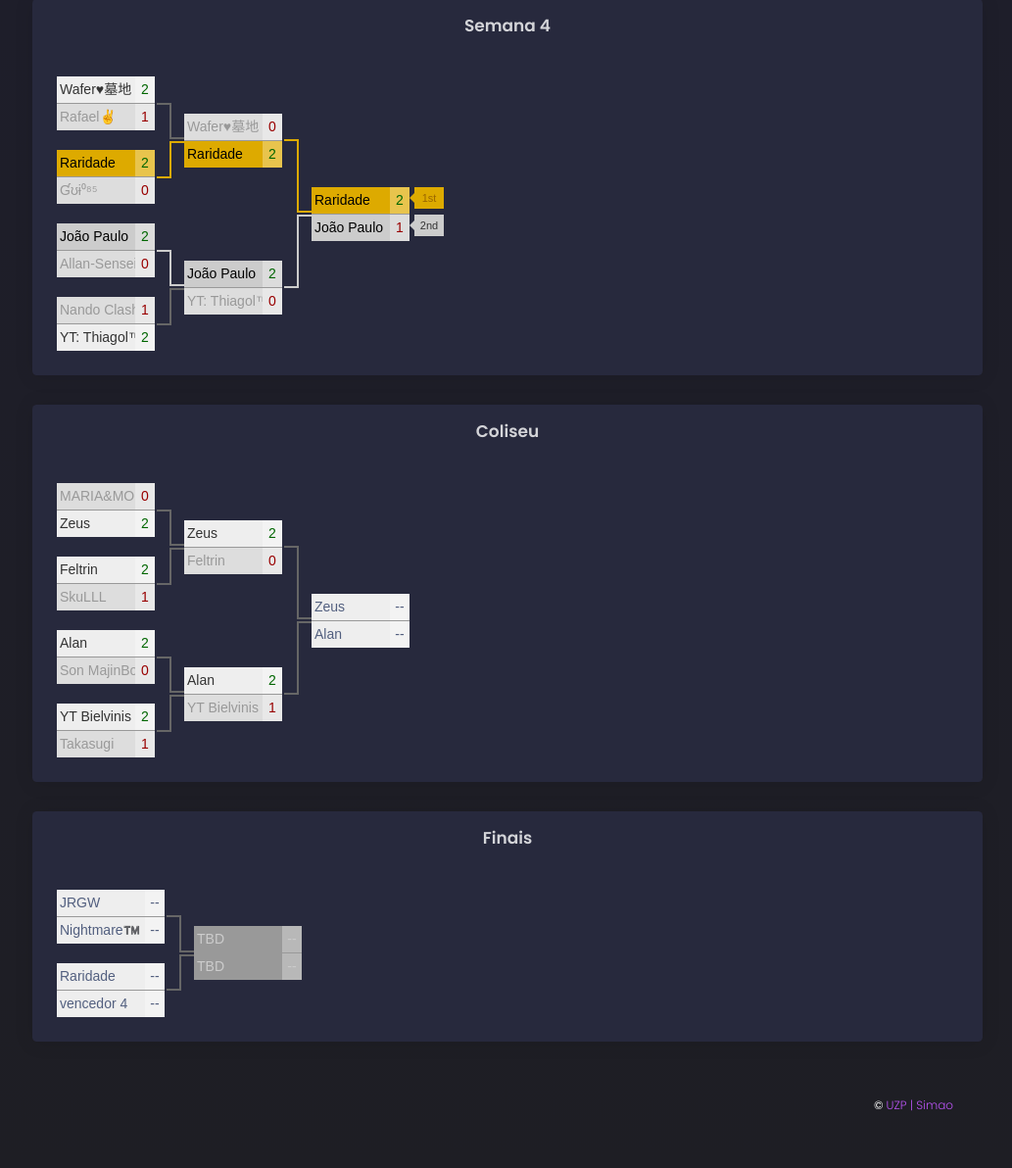
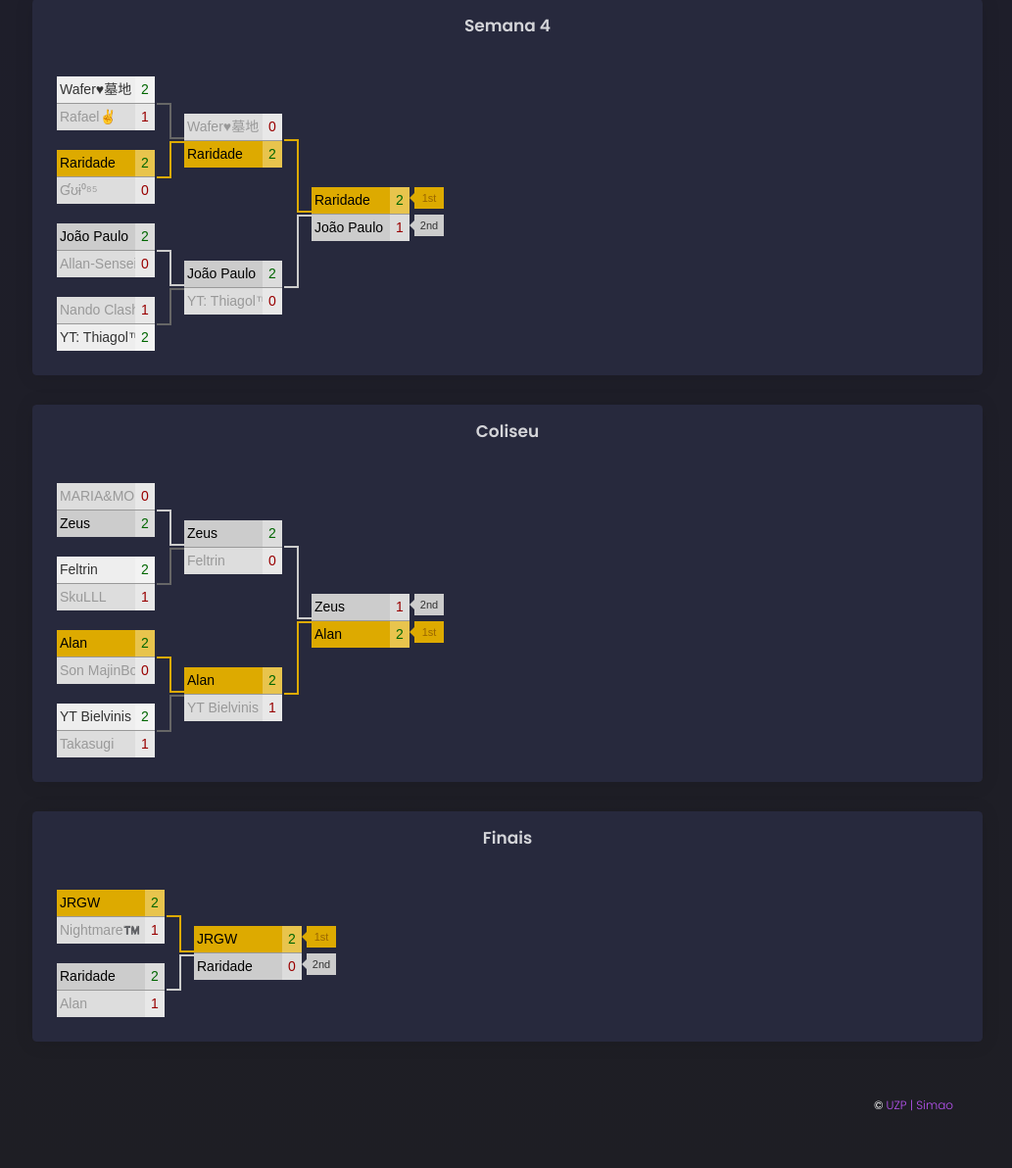
Before and after one commit to rodrigosimaogois/uzputoz, a Django app: page /clashdata/tournament/ in a window 1280 px wide. Shown: the part 973-2165 px from the top of the page at 98% size, without its empty margins (247-1280 px from the left). Run offline with Django 4.2, Linux system fonts and the light colour scheme; some libraries are stand-ins or nearby versions.

Commit message:
rei da guerra

```diff
--- a/clashAdmin/clashdata/templates/clashdata/tournament.html
+++ b/clashAdmin/clashdata/templates/clashdata/tournament.html
@@ -118,7 +118,7 @@
         results : [[ /* WINNER BRACKET */
             [ [0,2], [2,1], [2,0], [2,1] ],
             [ [2,0], [2,1] ],
-            [ [null,null] ]
+            [ [1,2] ]
         ]]
     }
 
@@ -139,11 +139,11 @@
     var finals = {
         teams : [
             ["JRGW", "Nightmare™️"],
-            ["Raridade", "vencedor 4"],
+            ["Raridade", "Alan"],
         ],
         results : [[ /* WINNER BRACKET */
-            [ [null,null], [null,null] ],
-            [ [null,null] ]
+            [ [2,1], [2,1] ],
+            [ [2,0] ]
         ]]
     }
 
```
